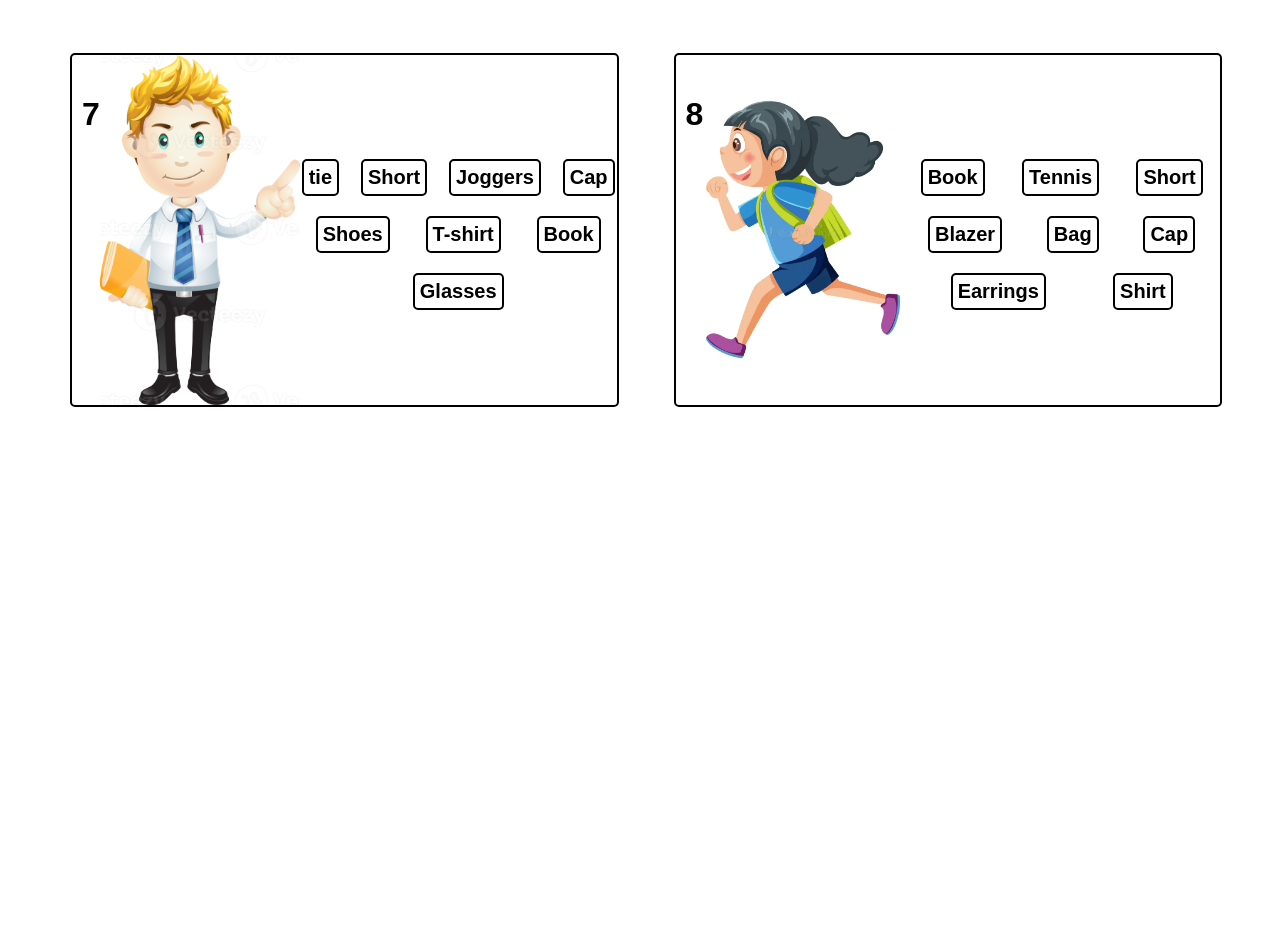
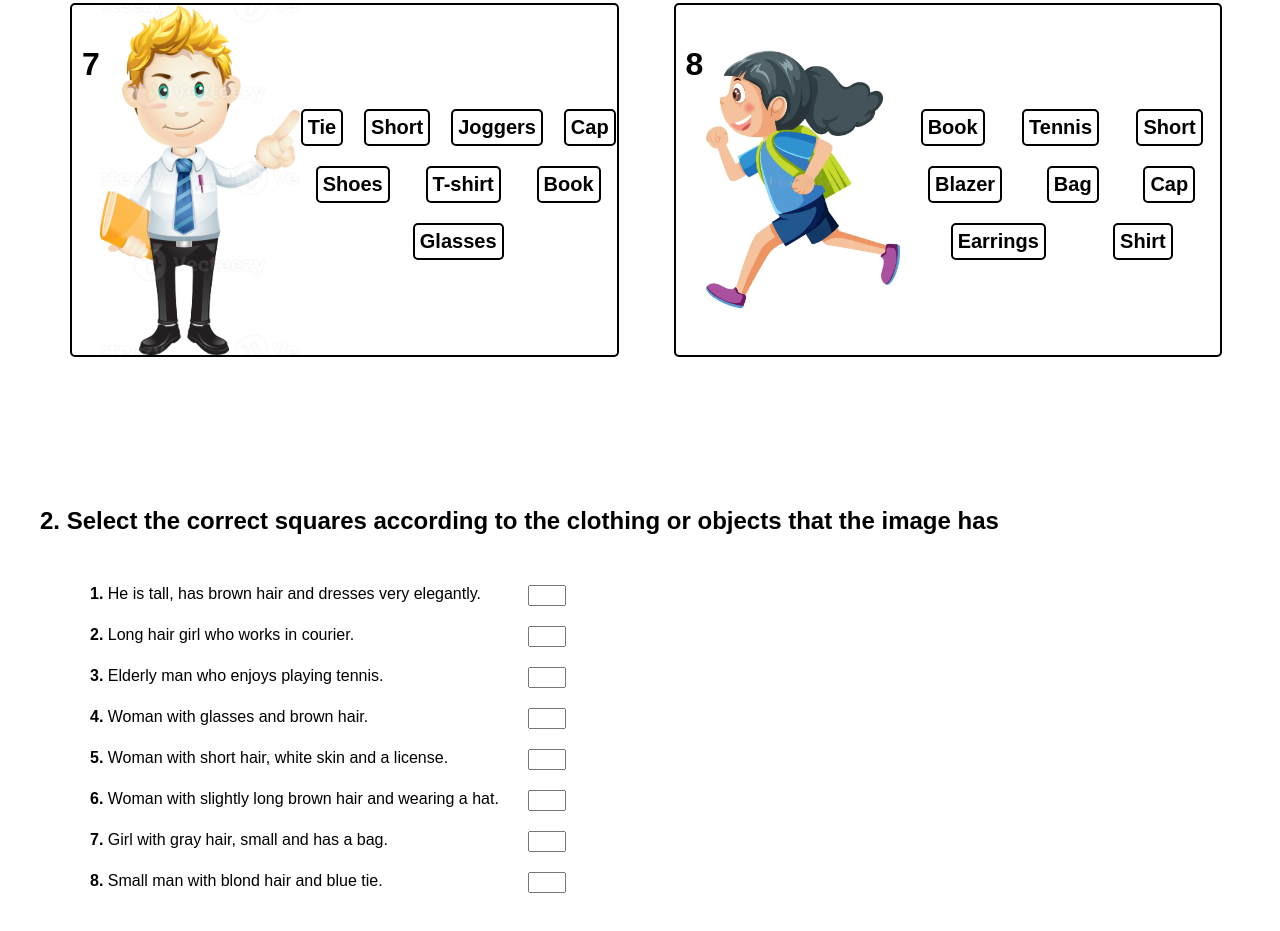
Before and after one commit to Jhstnx/english_project, a plain HTML site: page index.html in a window 1280 px wide. Shown: the part 1631-2562 px from the top of the page. Before the commit the page ends 2038 px from the top, so only its background shows below. Drawn offline with Linux system fonts and the light colour scheme.

Commit message:
Add second activity

```diff
--- a/index.html
+++ b/index.html
@@ -31,7 +31,7 @@
             <h1 class="numeration">1</h1>
             <img class="character" src="./images/images_a1/imagen 1.jpg" alt="imagen1">
             <div class="boxOptions">
-                <h2 class="options">tie</h2>
+                <h2 class="options">Tie</h2>
                 <h2 class="options">Short</h2>
                 <h2 class="options">Joggers</h2>
                 <h2 class="options">Blazer</h2>
@@ -59,7 +59,7 @@
             <h1 class="numeration">3</h1>
             <img class="character" src="./images/images_a1/imagen 3.jpg" alt="imagen3">
             <div class="boxOptions">
-                <h2 class="options">tie</h2>
+                <h2 class="options">Earrings</h2>
                 <h2 class="options">Short</h2>
                 <h2 class="options">Dress</h2>
                 <h2 class="options">Blazer</h2>
@@ -73,7 +73,7 @@
             <h1 class="numeration">4</h1>
             <img class="character" src="./images/images_a1/imagen 4.jpg" alt="imagen4">
             <div class="boxOptions">
-                <h2 class="options">tie</h2>
+                <h2 class="options">Tie</h2>
                 <h2 class="options">Short</h2>
                 <h2 class="options">About</h2>
                 <h2 class="options">Pants</h2>
@@ -87,7 +87,7 @@
             <h1 class="numeration">5</h1>
             <img class="character" src="./images/images_a1/imagen 5.jpg" alt="imagen5">
             <div class="boxOptions">
-                <h2 class="options">tie</h2>
+                <h2 class="options">Tie</h2>
                 <h2 class="options">Short</h2>
                 <h2 class="options">Tennis</h2>
                 <h2 class="options">Blazer</h2>
@@ -115,7 +115,7 @@
             <h1 class="numeration">7</h1>
             <img class="character" src="./images/images_a1/imagen 7.webp" alt="imagen7">
             <div class="boxOptions">
-                <h2 class="options">tie</h2>
+                <h2 class="options">Tie</h2>
                 <h2 class="options">Short</h2>
                 <h2 class="options">Joggers</h2>
                 <h2 class="options">Cap</h2>
@@ -141,6 +141,45 @@
         </div>
     </div>
 
+    <div class="secondTarget">
+        <h2>2. Select the correct squares according to the clothing or objects that the image has</h2>
+    </div>
+
+    <div class="descriptionsBox">
+        <div class="description">
+            <span> <strong>1. </strong>He is tall, has brown hair and dresses very elegantly.</span>
+            <input type="text" class="answerBox">
+          </div>
+          <div class="description">
+            <span> <strong>2. </strong>Long hair girl who works in courier.</span>
+            <input type="text" class="answerBox">
+          </div>
+          <div class="description">
+            <span> <strong>3. </strong>Elderly man who enjoys playing tennis.</span>
+            <input type="text" class="answerBox">
+          </div>
+          <div class="description">
+            <span> <strong>4. </strong>Woman with glasses and brown hair.</span>
+            <input type="text" class="answerBox">
+          </div>
+          <div class="description">
+            <span> <strong>5. </strong>Woman with short hair, white skin and a license.</span>
+            <input type="text" class="answerBox">
+          </div>
+          <div class="description">
+            <span> <strong>6. </strong>Woman with slightly long brown hair and wearing a hat.</span>
+            <input type="text" class="answerBox">
+          </div>
+          <div class="description">
+            <span> <strong>7. </strong>Girl with gray hair, small and has a bag.</span>
+            <input type="text" class="answerBox">
+          </div>
+          <div class="description">
+            <span> <strong>8. </strong>Small man with blond hair and blue tie.</span>
+            <input type="text" class="answerBox">
+          </div>
+    </div>
+
     <script src="../scripts.js"></script>
 </body>
 
--- a/styles.css
+++ b/styles.css
@@ -28,14 +28,14 @@
     margin-top: 30px;
 }
 
-.firstTarget {
-    margin-top: 200px;
+.firstTarget, .secondTarget {
+    margin-top: 150px;
     margin-left: 40px;
 }
 
 .activityFirst {
     margin-top: 80px;
-    height: 100px;
+    height: auto;
     display: flex;
     flex-wrap: wrap;
     gap: 55px;
@@ -78,3 +78,23 @@
     border-radius: 5px;
     cursor: pointer;
 }
+
+.descriptionsBox {
+    margin-top: 50px;
+    margin-left: 90px;
+    margin-bottom: 200px;
+    display: flex;
+    flex-direction: column;
+    gap: 20px;
+  }
+
+  .description {
+    width: 40%;
+    display: flex;
+    justify-content: space-between;
+  }
+
+  .answerBox {
+    width: 30px;
+    text-align: center;
+  }
```
